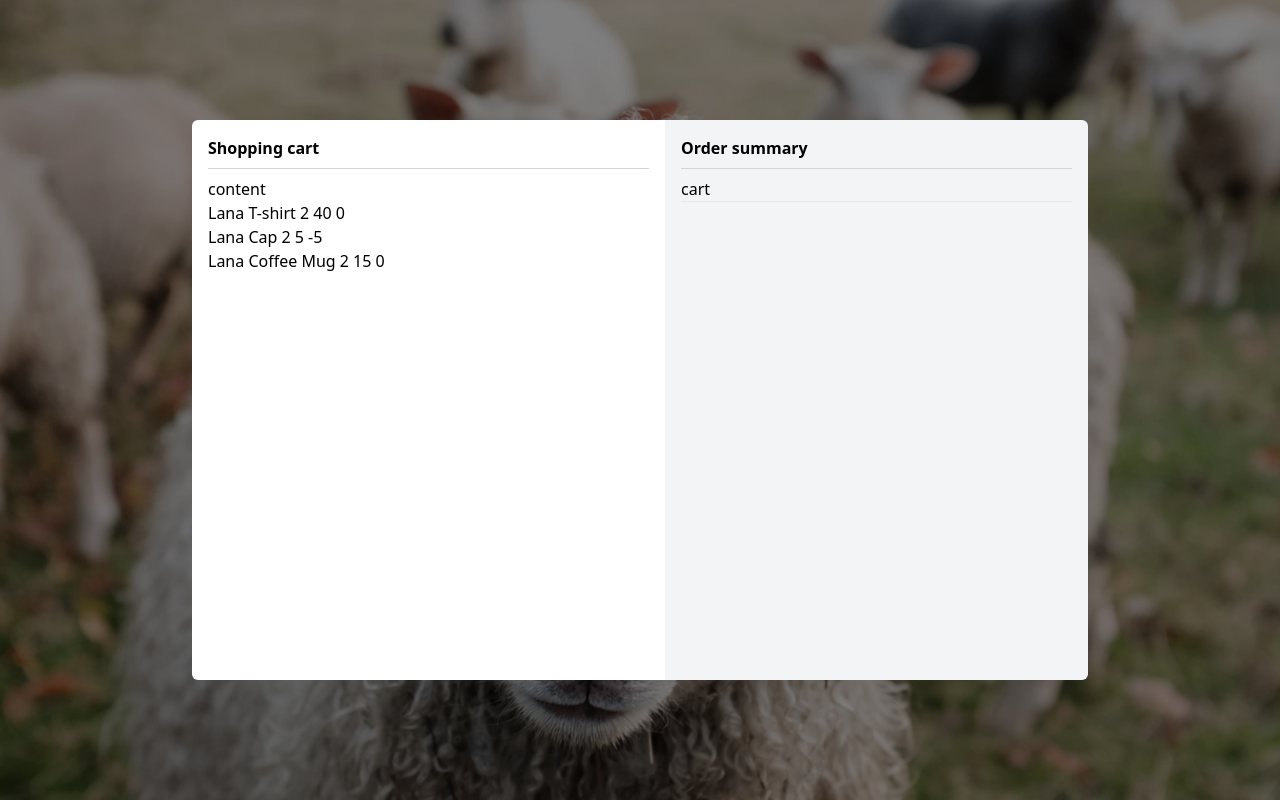
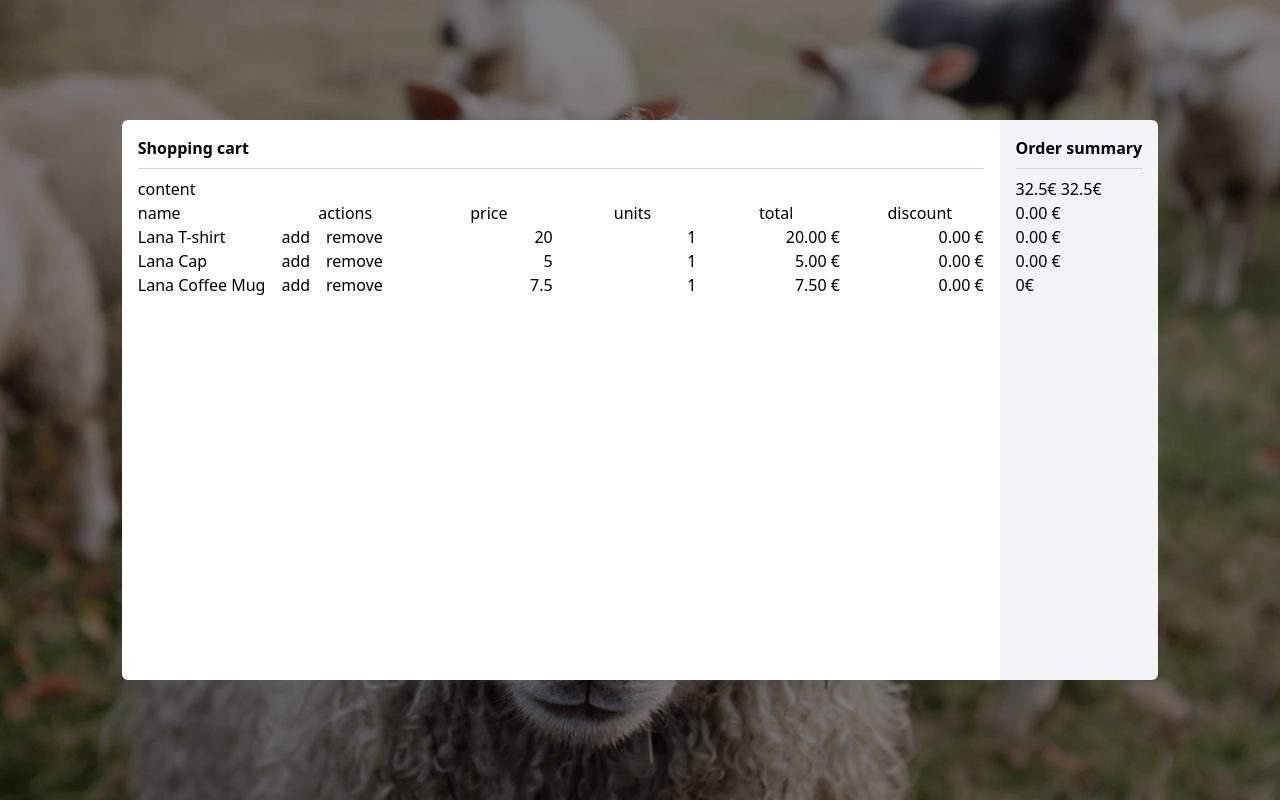
Before and after one commit to darnaupont/lana, a Vue app: page / in a window 1280 px wide. Built offline with nearby package versions, Linux system fonts and the light colour scheme.

Commit message:
first aproax to functianality

```diff
--- /dev/null
+++ b/fakeData/checkout.js
@@ -0,0 +1,40 @@
+class Checkout {
+  constructor(productsList) {
+    this.products = productsList;
+    this.test = 0;
+  }
+
+  add(id) {
+    const hasProduct = this.products[id];
+    console.log(hasProduct);
+    if (hasProduct) {
+      hasProduct.add(1);
+    }
+  }
+
+  remove(id) {
+    const hasProduct = this.products[id];
+    if (hasProduct) {
+      hasProduct.remove(1);
+    }
+  }
+
+  calcTotal(valueId) {
+    const totalPrice = Object.values(this.products)
+      .reduce((acc, curr) => acc + parseFloat(curr[valueId]), 0);
+    return `${totalPrice}€`;
+  }
+
+  basePrice() {
+    return this.calcTotal('basePrice');
+  }
+
+  discount() {
+    return this.calcTotal('discount');
+  }
+
+  total() {
+    return this.calcTotal('totalPrice');
+  }
+}
+export default Checkout;
--- a/fakeData/products.js
+++ b/fakeData/products.js
@@ -1,41 +1,66 @@
 class Product {
-  constructor(code, name, price, prodDiscount) {
+  constructor(code, name, price, coin, prodDiscount) {
+    // in case we dont have a discount we provide a fallback for that, no discount
+    const defaultDiscount = (units) => (units);
     this.code = code;
     this.name = `Lana ${name}`;
     this.price = price;
-    this.prodDiscount = prodDiscount;
+    this.coin = coin;
+    this.prodDiscount = prodDiscount || defaultDiscount;
     this.units = 1;
+    this.displayPrice = (rawPrice) => rawPrice.toFixed(2);
+  }
+
+  calcBase() {
+    const rawPrice = this.units * this.price;
+    return this.displayPrice(rawPrice);
   }
 
   calcPrice() {
-    return this.prodDiscount(this.units) * this.price;
+    const rawPrice = this.prodDiscount(this.units) * this.price;
+    return this.displayPrice(rawPrice);
   }
 
   calcDiscount() {
-    return this.calcPrice() - this.price * this.units;
+    const rawPrice = this.calcPrice() - this.price * this.units;
+    return this.displayPrice(rawPrice);
+  }
+
+  add(addUnits) {
+    this.units += addUnits || 1;
+  }
+
+  remove(addUnits) {
+    if ((this.units - addUnits) >= 0) {
+      this.units -= addUnits || 1;
+    }
+  }
+
+  get basePrice() {
+    return `${this.calcBase()} ${this.coin}`;
   }
 
   get totalPrice() {
-    return this.calcPrice();
+    return `${this.calcPrice()} ${this.coin}`;
   }
 
   get discount() {
-    return this.calcDiscount();
+    return `${this.calcDiscount()} ${this.coin}`;
   }
 }
-const tshirtDiscount = (units) => (units > 3 ? 0.95 : 1) * units;
-const tshit = new Product('TSHIRT', 'T-shirt', 20, tshirtDiscount);
-const capDiscount = (units) => (units % 2 === 0 ? 0 : 1) + Math.floor(units * 0.5);
-const cap = new Product('CAP', 'Cap', 5, capDiscount);
-const mugDIscount = (units) => units;
-const mug = new Product('MUG', 'Coffee Mug', 7.5, mugDIscount);
+// discout is made base to "proportiona" units value
+const tshirtDiscount = (units) => (units >= 3 ? 0.95 : 1) * units;
+const TSHIRT = new Product('TSHIRT', 'T-shirt', 20, '€', tshirtDiscount);
+const capDiscount = (units) => units - Math.floor(units * 0.5);
+const CAP = new Product('CAP', 'Cap', 5, '€', capDiscount);
+const MUG = new Product('MUG', 'Coffee Mug', 7.5, '€');
 // const tshit = new Product('TSHIRT', 'T-shirt', 10, tshirtDiscount);
 // const cap = new Product('CAP', 'Cap', 10, capDiscount);
 // const mug = new Product('MUG', 'Coffee Mug', 10, mugDIscount);
 const products = {
-  tshit,
-  cap,
-  mug,
+  TSHIRT,
+  CAP,
+  MUG,
 };
 
 export default products;
--- a/src/App.vue
+++ b/src/App.vue
@@ -4,20 +4,59 @@
       <div class="flex-grow bg-white p-4 rounded-l-md">
         <CSection title="Shopping cart"/>
         content
-        <div v-for="item in products" :key="item.code">
+                <div class="grid grid-cols-6 gap-4 text-center">
+          <div class="text-left">
+          name
+          </div>
+          <div>
+          actions
+          </div>
+          <div>
+            price
+          </div>
+          <div>
+          units
+          </div>
+          <div>
+          total
+          </div>
+          <div>
+          discount
+          </div>
+        </div>
+        <div v-for="item in products" :key="item.code" class="grid grid-cols-6 gap-4 text-right">
+          <div class="text-left">
           {{ item.name }}
-          {{ item.units = 2 }}
+          </div>
+          <div class="flex -mx-2">
+                    <div class="mx-2" @click="add(item.code)">
+          add</div>
+                  <div class="mx-2" @click="remove(item.code)">
+          remove</div>
+
+          </div>
+          <div>
+            {{ item.price }}
+          </div>
+          <div>
+          {{ item.units }}
+          </div>
+          <div>
           {{ item.totalPrice }}
+          </div>
+          <div>
           {{ item.discount }}
+          </div>
         </div>
       </div>
       <div class="flex-grow bg-gray-100 p-4 rounded-r-md">
         <CSection title="Order summary"/>
-        cart
-        <!-- {{cart.products.tshit}}   -->
-        <hr>
-        <!-- {{cart.distance(5)}} -->
-        {{cart.identify()}}
+        {{cart.basePrice()}}
+        {{cart.total()}}
+        <div v-for="item in cart.products" :key="item.code">
+          {{ item.discount }}
+        </div>
+        {{cart.discount()}}
       </div>
 
     </div>
@@ -27,21 +66,8 @@
 <script>
 import CSection from './components/section.vue';
 import products from '../fakeData/products';
+import Checkout from '../fakeData/checkout';
 
-class Checkout {
-  constructor(productsList) {
-    this.products = productsList;
-    this.test = 0;
-  }
-
-  identify() {
-    this.products.tshit.units += 1;
-    console.log(this.products.tshit);
-    // return this;
-    // this.products.tshit += this.products.tshit;
-    // this.products[0].units += this.products[0].units;
-  }
-}
 const cart = new Checkout(products);
 export default {
   name: 'App',
@@ -53,6 +79,14 @@ export default {
       products,
       cart,
     };
+  },
+  methods: {
+    add(id) {
+      this.cart.add(id);
+    },
+    remove(id) {
+      this.cart.remove(id);
+    },
   },
 };
 </script>
```
